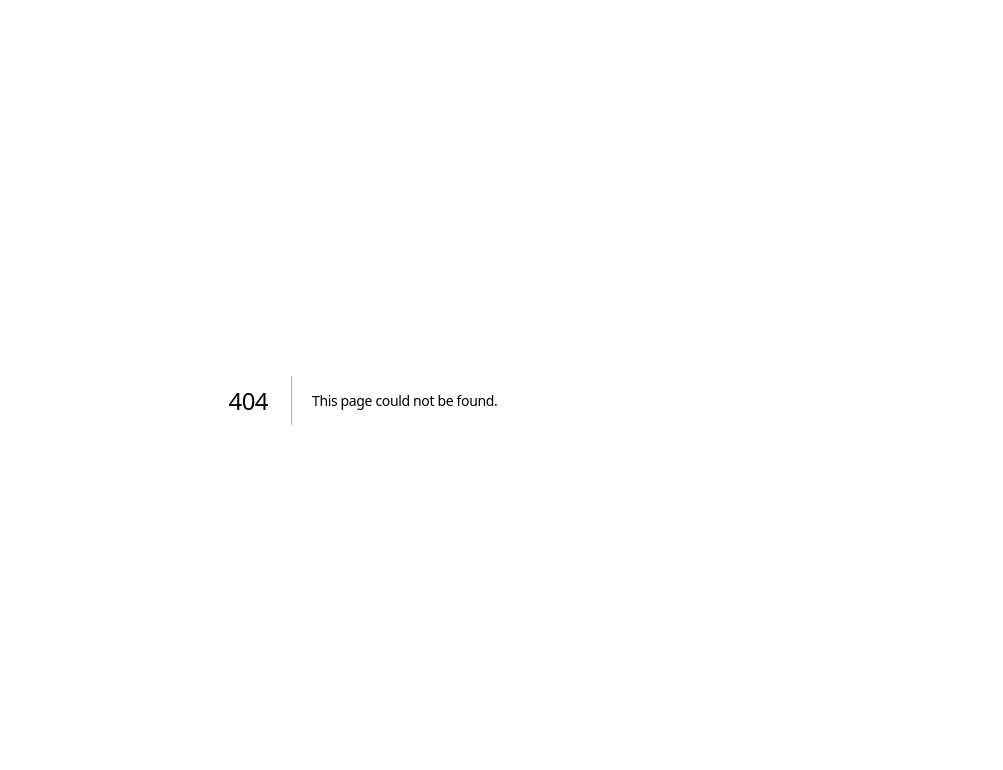
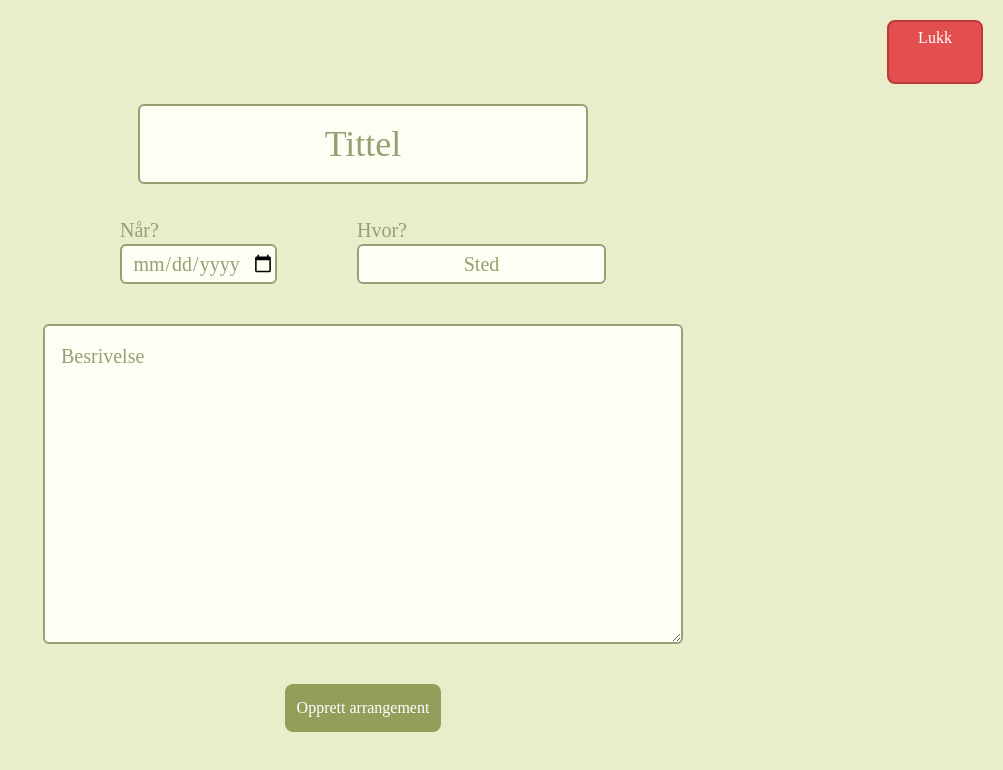
Before and after one commit to JohannesLyngaas/Appevent, a Next.js app in the folder appevent-app/: page /create_event in a window 1280 px wide. Before the commit this address had no page. Shown: the top 770 px of the page, without its empty margins (277-1280 px from the left). Built offline with nearby package versions, Linux system fonts and the light colour scheme.

Commit message:
feat: Lage komponenter på CreateEventPage
Laget komponenter som tittel, dato, sted og beskrivelse på CreateEventPage

Co-authored-by: Benjamin Færestrand

```diff
--- /dev/null
+++ b/appevent-app/src/app/create_event/page.tsx
@@ -0,0 +1,42 @@
+import Link from "next/link";
+
+export default function CreateEventPage() {
+
+	// Finner dagens dato i format YYYY-MM-DD
+	const today = new Date().toISOString().split('T')[0];
+
+	return (
+		<div className="min-h-screen min-w-screen bg-[#E9EDC9] grid grid-cols-1">
+			<div className="flex justify-end">
+				<Link href="/home" className="bg-[#E34E4E] w-24 p-1 text-white text-center rounded-lg border-[#c03737] border-2 mt-5 mr-5">
+					Lukk
+				</Link>
+  		</div>
+			<div className="flex flex-col items-center">
+				<input type="text" placeholder="Tittel"
+						className="h-20 mt-5 text-center placeholder-[#96A074] text-4xl
+						bg-[#FEFFF4] border-2 border-[#96A074] rounded-md"/>
+				<div className="flex flex-row gap-x-20 mt-8">
+					<label className="flex flex-col text-xl text-[#96A074]">
+						Når?
+						<input type="date" placeholder="Dato" min={today}
+							className="h-10 text-center placeholder-[#96A074] text-xl
+							bg-[#FEFFF4] border-2 border-[#96A074] rounded-md"/>
+					</label>
+					<label className="flex flex-col text-xl text-[#96A074]">
+						Hvor?
+					<input type="text" placeholder="Sted"
+							className="h-10 text-center placeholder-[#96A074] text-xl
+							bg-[#FEFFF4] border-2 border-[#96A074] rounded-md"/>
+					</label>
+				</div>
+				<textarea placeholder="Besrivelse"
+						className="h-80 w-1/2 mt-10 placeholder-[#96A074] text-xl pl-4 pt-4
+						bg-[#FEFFF4] border-2 border-[#96A074] rounded-md"/>
+				<button className="my-10 p-3 rounded-lg bg-[#959D5A] text-white">
+					Opprett arrangement
+				</button>
+			</div>
+		</div>
+	)
+}
```
